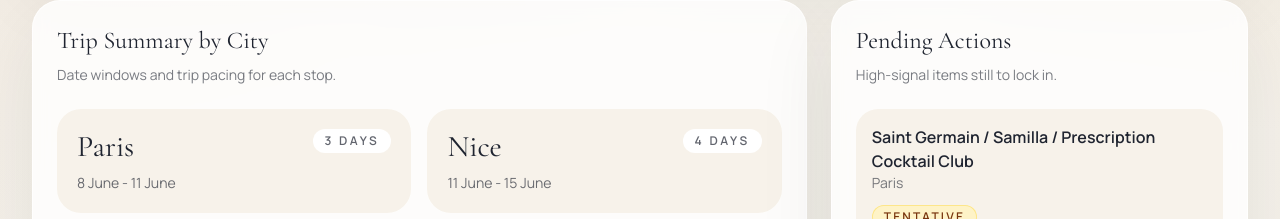
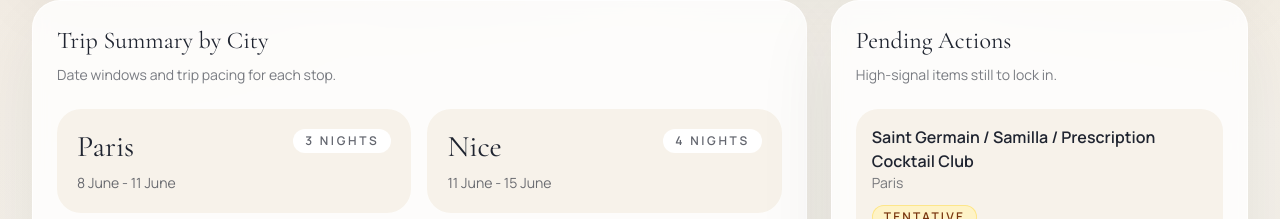
Before and after one commit to michaeljsboyd/Euro2026, a Next.js app: page / in a window 1280 px wide. Shown: the part 563-782 px from the top of the page. Built offline with nearby package versions, Linux system fonts and the light colour scheme; no server answers; the database is empty.

Commit message:
Add itinerary editing controls

```diff
--- a/app/page.tsx
+++ b/app/page.tsx
@@ -17,18 +17,7 @@ export default async function DashboardPage() {
     (item) => item.status === "tbc"
   ).length;
   const estimatedBudget = data.budgetItems.reduce((sum, item) => sum + item.estimatedAmount, 0);
-  const citySummary = cityStays.map((stay) => {
-    const matchingDays = data.days.filter(
-      (day) => day.city === stay.city && day.date >= stay.start && day.date < stay.end
-    );
-
-    return {
-      city: stay.city,
-      start: stay.start,
-      end: stay.end,
-      days: matchingDays.length
-    };
-  });
+  const citySummary = cityStays;
 
   const nextBookings = data.bookings.slice(0, 4);
   const nextActions = [...data.events, ...data.bookings]
@@ -92,7 +81,7 @@ export default async function DashboardPage() {
                     </p>
                   </div>
                   <span className="rounded-full bg-white px-3 py-1 text-xs font-semibold uppercase tracking-[0.22em] text-ink/70 transition-all duration-300 group-hover:bg-[#fffdfa] group-hover:shadow-[0_8px_18px_rgba(31,36,48,0.06)]">
-                    {summary.days} days
+                    {summary.nights} {summary.nights === 1 ? "night" : "nights"}
                   </span>
                 </article>
               </Link>
--- a/lib/city-stays.ts
+++ b/lib/city-stays.ts
@@ -1,7 +1,7 @@
 export const cityStays = [
-  { city: "Paris", start: "2026-06-08", end: "2026-06-11" },
-  { city: "Nice", start: "2026-06-11", end: "2026-06-15" },
-  { city: "Ibiza", start: "2026-06-15", end: "2026-06-19" },
-  { city: "Sicily", start: "2026-06-19", end: "2026-06-23" },
-  { city: "Rome", start: "2026-06-23", end: "2026-06-24" }
+  { city: "Paris", start: "2026-06-08", end: "2026-06-11", nights: 3 },
+  { city: "Nice", start: "2026-06-11", end: "2026-06-15", nights: 4 },
+  { city: "Ibiza", start: "2026-06-15", end: "2026-06-19", nights: 4 },
+  { city: "Sicily", start: "2026-06-19", end: "2026-06-23", nights: 4 },
+  { city: "Rome", start: "2026-06-23", end: "2026-06-24", nights: 1 }
 ] as const;
```
